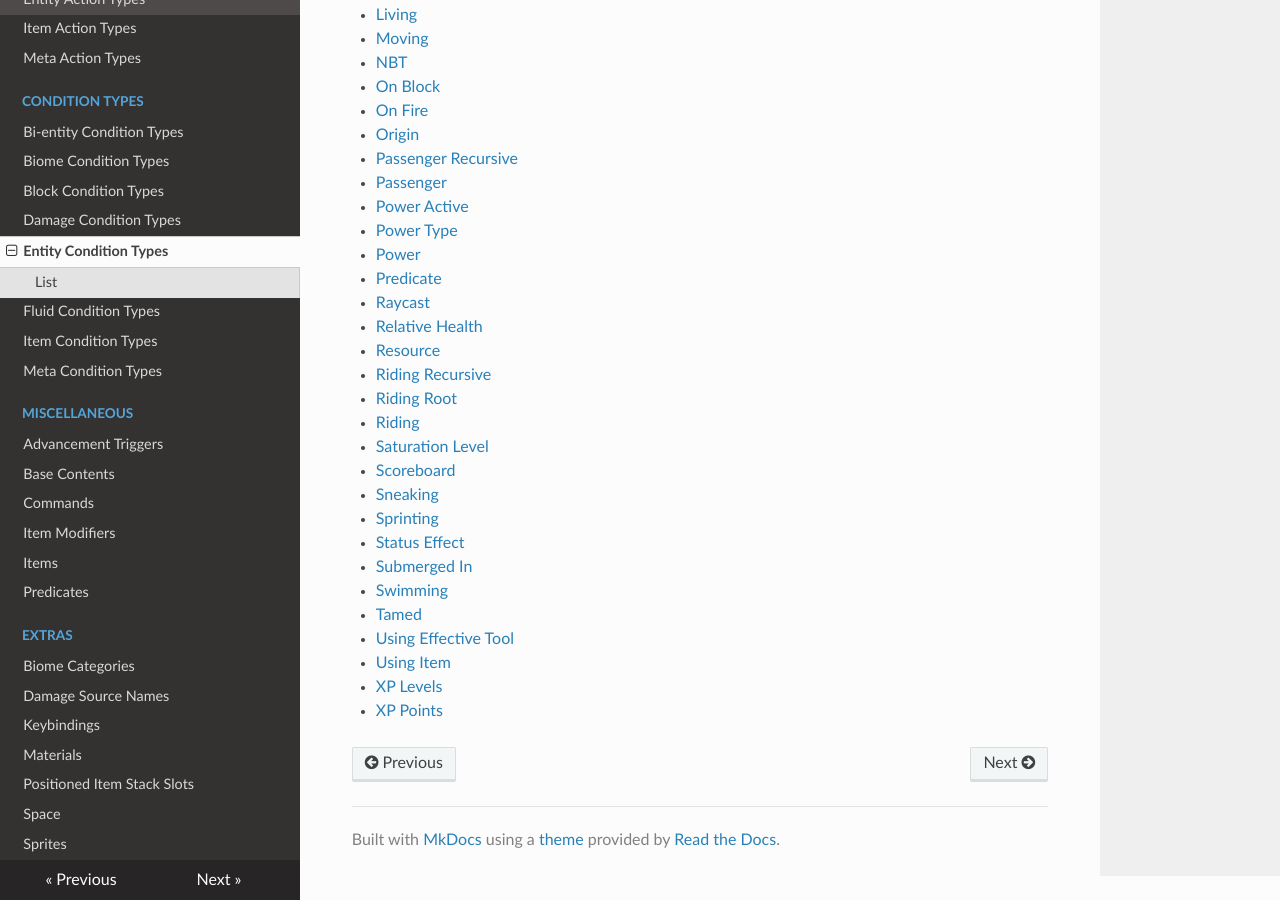
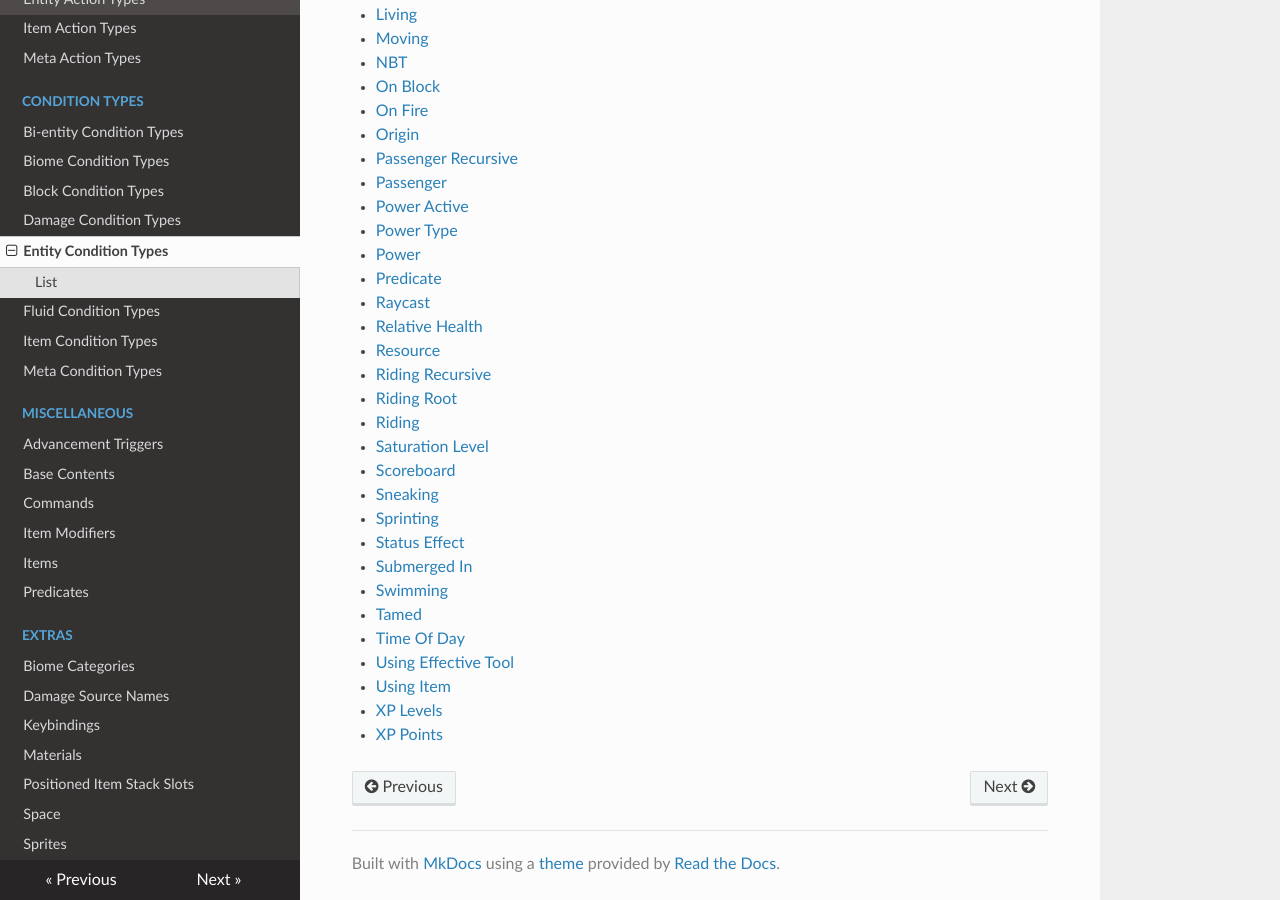
Before and after one commit to apace100/origins-docs, an MkDocs documentation site: the page built from docs/types/entity_condition_types.md, in a window 1280 px wide and 900 px high, scrolled down 1120 px. Built offline with MkDocs 1.6.1, drawn with Linux system fonts in a browser that asks for light colours; nearby versions of some CDN libraries.

Commit message:
Updated `entity_condition_types.md` * Included `time_of_day` entity condition type in the list

```diff
--- a/docs/types/entity_condition_types.md
+++ b/docs/types/entity_condition_types.md
@@ -70,6 +70,7 @@ Entity Condition Types operate on an Entity, which also allows access to the wor
 * [Submerged In](entity_condition_types/submerged_in.md)
 * [Swimming](entity_condition_types/swimming.md)
 * [Tamed](entity_condition_types/tamed.md)
+* [Time Of Day](entity_condition_types/time_of_day.md)
 * [Using Effective Tool](entity_condition_types/using_effective_tool.md)
 * [Using Item](entity_condition_types/using_item.md)
 * [XP Levels](entity_condition_types/xp_levels.md)
```
